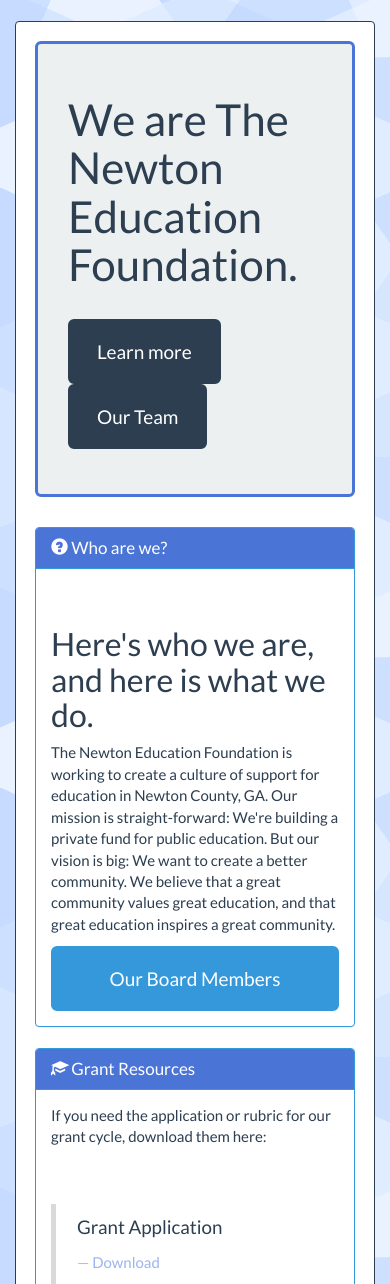
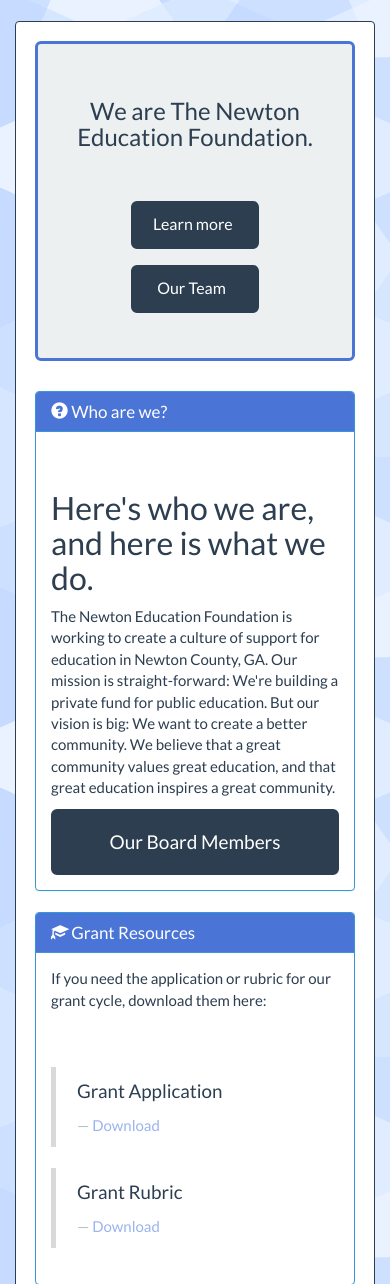
Before and after one commit to 3DSolutions/NewtonEducationFoundation, a PHP site: page / in a window 390 px wide. Shown: the part 143-1427 px from the top of the page. Run offline with PHP 8.4, Linux system fonts and the light colour scheme; some libraries are stand-ins or nearby versions.

Commit message:
Almost mobile responsive.

```diff
--- a/public/css/site.css
+++ b/public/css/site.css
@@ -35,7 +35,33 @@ a {
 	margin-left: 7em;
 }
 
-@media (max-width: 767px) {
+@media (max-width: 432px) {
+	.title {
+		font-size: 24px;
+		text-align: center;
+		margin-top: 1em;
+		margin-bottom: 50px;
+	}
+
+	.title-button {
+		padding-left: 20px;
+		padding-top: 10px;
+		text-align: center;
+		font-size: 12pt;
+		margin-left: auto;
+		margin-right: auto;
+		margin-top: 1em;
+		display: block;
+		width: 8em;
+		height: 3em;
+	}
+
+	#logo {
+		display: none;
+	}
+}
+
+@media (min-width: 433px) and (max-width: 767px) {
 	.title {
 		margin-left: 30px;
 		margin-right: 10px;
--- a/public/index.html
+++ b/public/index.html
@@ -48,7 +48,8 @@
 			<div class="well" style="border: 1px solid #2c3e50">
 				<div class="jumbotron">
 				  <h1 class="title">We are The Newton Education Foundation.</h1>
-				  <p class="title-button"><a href="#about" class="btn btn-primary btn-lg">Learn more</a>    <a id="togglebio" class="btn btn-primary btn-lg">Our Team</a></p>
+				  <p><a href="#about" class="btn btn-primary btn-lg title-button">Learn more</a>
+				  <a id="togglebio" class="btn btn-primary btn-lg title-button">Our Team</a></p>
 				</div>
 				<div class="row">
 					<div class="col-md-8">
@@ -68,7 +69,7 @@
 									Our mission is straight-forward: We're building a private fund for public education. But our vision is big: We want to create a better community.
 									We believe that a great community values great education, and that great education inspires a great community.
 								</p>
-								<a class="btn btn-info btn-lg btn-block" id="togglebio">Our Board Members</a>
+								<a class="btn btn-primary btn-lg btn-block" id="togglebio">Our Board Members</a>
 							</div>
 						</div>
 						<div class="panel panel-info"  id="grant">
```
